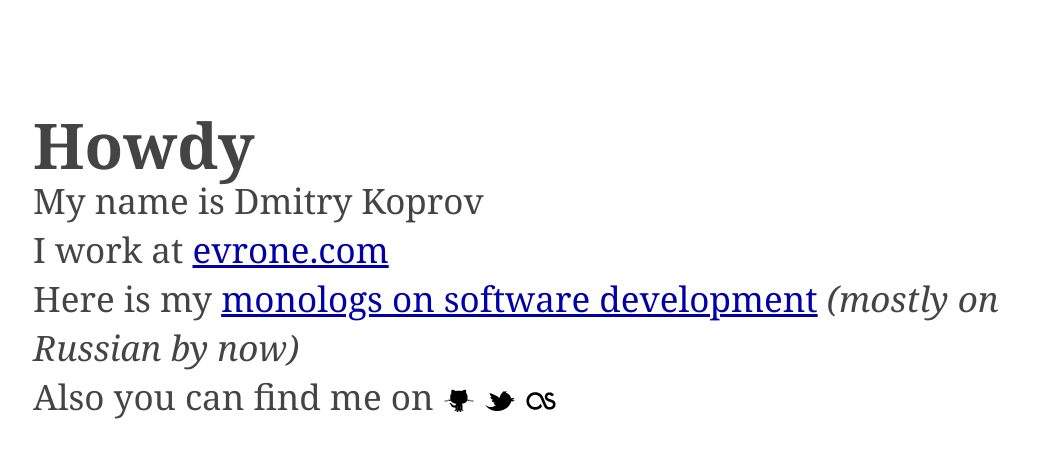
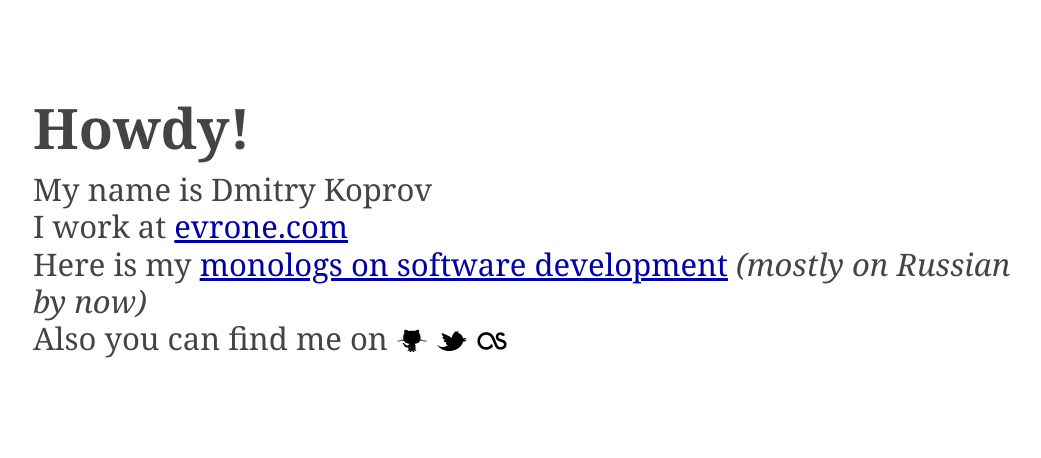
Before and after one commit to dkoprov/dkoprov.github.com, a Jekyll site: the page about.html, which Jekyll copies as it is, in a window 1280 px wide. Shown: the top 458 px of the page, without its empty margins (107-1148 px from the left). Built offline with Jekyll 4.4.1, drawn with Linux system fonts in a browser that asks for light colours; nearby versions of some CDN libraries; library files that are not in the unit come from our copies; Markdown is read by kramdown in place of the engine named in the settings.

Commit message:
colors, fonts

```diff
--- a/about.html
+++ b/about.html
@@ -10,7 +10,8 @@
   <body>
     <div class='howdy'>
 
-      <h1>Howdy</h1>
+      <h1>Howdy!</h1>
+      <p>
         My name is Dmitry Koprov <br />
         I work at <a href='http://evrone.com'>evrone.com</a> <br />
         Here is my <a href='index.html'>monologs on software development</a> <em>(mostly on Russian by now)</em> <br />
@@ -18,6 +19,7 @@
         <a href="https://github.com/dkoprov"><img src="images/github.png" /></a>
         <a href="http://twitter.com/dkoprov"><img src="images/twitter.png" /></a>
         <a href="http://www.lastfm.ru/user/dimbas"><img src="images/last.fm.png" /></a>
+      </p>
     </div>
 
   </body>
--- a/css/main.css
+++ b/css/main.css
@@ -37,8 +37,8 @@ pre {
 }
 
 .howdy {
-  font-size: 1.75em;
-  line-height: 1.4em;
+  font-size: 1.55em;
+  line-height: 1.2em;
 }
 
 .caption {
@@ -58,7 +58,7 @@ a.about {
 a.home_link {
   color: #ddd;
   text-decoration: none;
-  position: absolute;
+  padding-bottom: 4em;
 }
 
 ul.posts {
@@ -72,7 +72,7 @@ ul.posts li {
 }
 
 ul.posts li span {
-  color: #eee;
+  color: #999;
   font-family: 'Liberation Mono', 'Menlo', monospace;
   font-size: 90%;
   text-decoration: underline;
```
Lines whose indentation alone changed are shown as unchanged.
